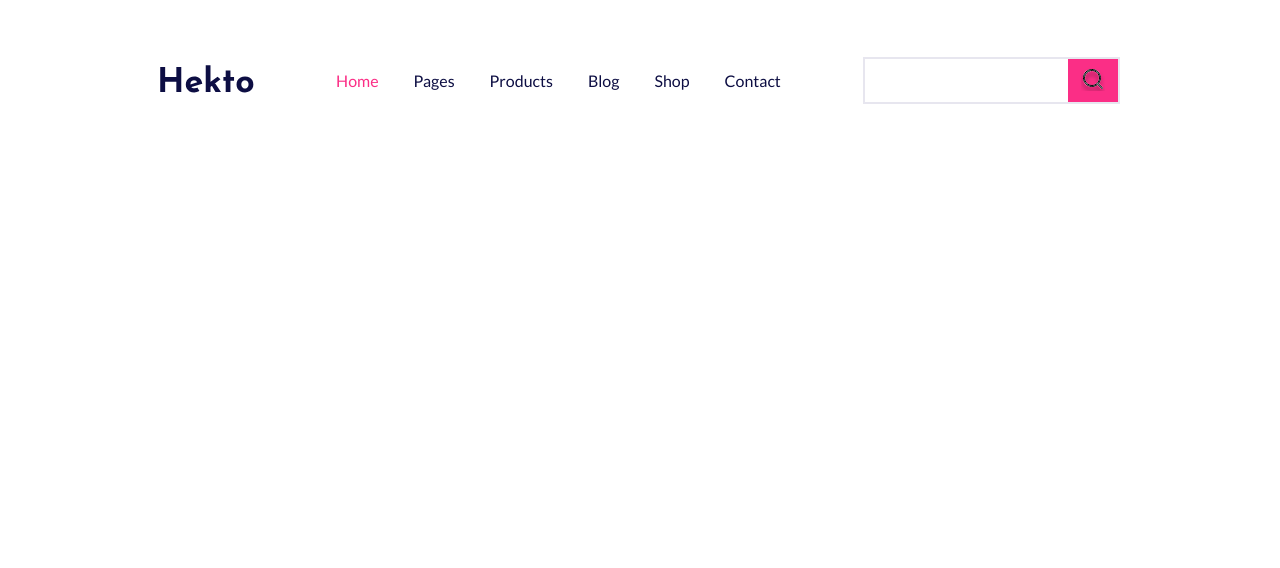
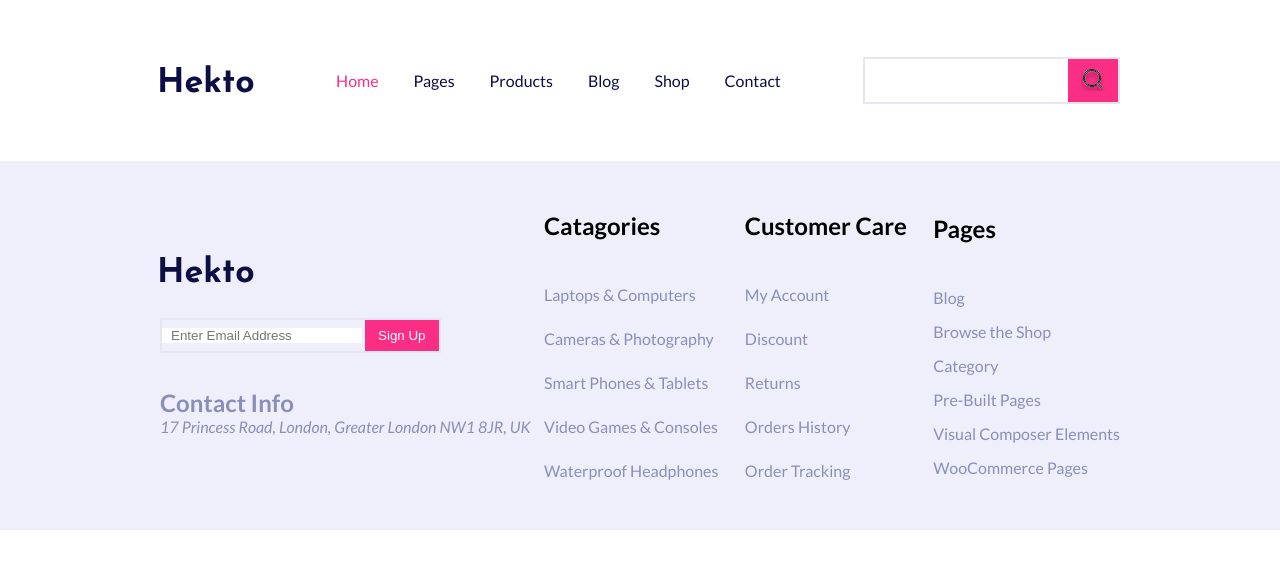
Before and after one commit to HanaFYasin/hekto15, a plain HTML site: page index.html in a window 1280 px wide. Drawn offline with Linux system fonts and the light colour scheme.

Commit message:
create footer section

```diff
--- a/assets/base.css
+++ b/assets/base.css
@@ -45,3 +45,35 @@ ul{
     width: calc(100% - 320px);
     margin: auto;
 }
+
+.text-white{
+    color: #fff;
+}
+
+.d-flex{
+    display: flex;
+}
+
+.flex-direction{
+    flex-direction: column;
+}
+
+.gap-1{
+    gap: 5px;
+}
+
+.gap-2{
+    gap: 10px;
+}
+
+.gap-3{
+    gap: 15px;
+}
+
+.gap-4{
+    gap: 20px;
+}
+
+.gap-5{
+    gap: 25px;
+}
--- a/assets/main.css
+++ b/assets/main.css
@@ -52,3 +52,25 @@ body{
         display: block;
     }
 }
+
+
+.footer{
+    background-color: #EEEFFB;
+    padding: 50px 0;
+}
+.footer a,.address-info{
+    color: #8A8FB9;
+}
+
+.footer-item{
+    gap: 45px;
+}
+
+.footer .left-side{
+    gap: 35px;
+    align-items: flex-start;
+}
+
+.footer .right-side{
+    width: 60%;
+}
--- a/index.html
+++ b/index.html
@@ -1,5 +1,6 @@
 <!DOCTYPE html>
 <html lang="en">
+
 <head>
     <meta charset="UTF-8">
     <meta name="viewport" content="width=device-width, initial-scale=1.0">
@@ -8,7 +9,9 @@
     <!--google fonts-->
     <link rel="preconnect" href="https://fonts.googleapis.com">
     <link rel="preconnect" href="https://fonts.gstatic.com" crossorigin>
-<link href="https://fonts.googleapis.com/css2?family=Lato:ital,wght@0,100;0,300;0,400;0,700;0,900;1,100;1,300;1,400;1,700;1,900&display=swap" rel="stylesheet">
+    <link
+        href="https://fonts.googleapis.com/css2?family=Lato:ital,wght@0,100;0,300;0,400;0,700;0,900;1,100;1,300;1,400;1,700;1,900&display=swap"
+        rel="stylesheet">
 
     <!--base file-->
     <link rel="stylesheet" href="./assets/base.css">
@@ -16,6 +19,7 @@
     <!--main file-->
     <link rel="stylesheet" href="./assets/main.css">
 </head>
+
 <body>
 
     <!--Header Section-->
@@ -24,7 +28,7 @@
         <div class="container">
             <div class="row">
 
-        <div class="logo" >
+                <div class="logo">
                     <a href="#">
                         <img src="./assets/img/logo/Hekto-logo.svg" alt="logo">
                     </a>
@@ -61,18 +65,86 @@
 
                 <div class="search">
                     <form>
-                <input type="text"/>
+                        <input type="text" />
                         <button type="submit">
                             <img src="./assets/img/public/search.svg" alt="icon_search">
                         </button>
                     </form>
                 </div>
 
-        <svg class="bar"  width="20px" xmlns="http://www.w3.org/2000/svg" viewBox="0 0 640 640"><!--!Font Awesome Free v7.0.1 by @fontawesome - https://fontawesome.com License - https://fontawesome.com/license/free Copyright 2025 Fonticons, Inc.--><path d="M96 160C96 142.3 110.3 128 128 128L512 128C529.7 128 544 142.3 544 160C544 177.7 529.7 192 512 192L128 192C110.3 192 96 177.7 96 160zM96 320C96 302.3 110.3 288 128 288L512 288C529.7 288 544 302.3 544 320C544 337.7 529.7 352 512 352L128 352C110.3 352 96 337.7 96 320zM544 480C544 497.7 529.7 512 512 512L128 512C110.3 512 96 497.7 96 480C96 462.3 110.3 448 128 448L512 448C529.7 448 544 462.3 544 480z"/></svg>
+                <svg class="bar" width="20px" xmlns="http://www.w3.org/2000/svg"
+                    viewBox="0 0 640 640"><!--!Font Awesome Free v7.0.1 by @fontawesome - https://fontawesome.com License - https://fontawesome.com/license/free Copyright 2025 Fonticons, Inc.-->
+                    <path
+                        d="M96 160C96 142.3 110.3 128 128 128L512 128C529.7 128 544 142.3 544 160C544 177.7 529.7 192 512 192L128 192C110.3 192 96 177.7 96 160zM96 320C96 302.3 110.3 288 128 288L512 288C529.7 288 544 302.3 544 320C544 337.7 529.7 352 512 352L128 352C110.3 352 96 337.7 96 320zM544 480C544 497.7 529.7 512 512 512L128 512C110.3 512 96 497.7 96 480C96 462.3 110.3 448 128 448L512 448C529.7 448 544 462.3 544 480z" />
+                </svg>
             </div>
         </div>
     </header>
 
 
+
+    <footer class="footer">
+        <div class="container">
+            <div class="row">
+                <div class="left-side d-flex flex-direction gap-2">
+                    <img src="./assets/img/logo/Hekto-logo.svg" alt="logo">
+
+
+                    <div class="search">
+                    <form>
+                        <input type="email" placeholder="Enter Email Address"/>
+                        <button type="submit" class="text-white">Sign Up</button>
+                    </form>
+                    </div>
+                    <div class="address-info">
+                    <h2>Contact Info</h2>
+                        <address>17 Princess Road, London, Greater London NW1 8JR, UK</address>
+                </div>
+
+                </div>
+
+                <div class="right-side">
+                    <div class="row">
+                    <div class="footer-item d-flex flex-direction gap-3">
+                        <h2>Catagories</h2>
+                        <nav class="d-flex flex-direction gap-5">
+                            <a href="#">Laptops & Computers</a>
+                            <a href="#">Cameras & Photography</a>
+                            <a href="#">Smart Phones & Tablets</a>
+                            <a href="#">Video Games & Consoles</a>
+                            <a href="#">Waterproof Headphones</a>
+                        </nav>
+                        </div>
+
+                        <div class="footer-item d-flex flex-direction gap-3">
+                        <h2>Customer Care</h2>
+                        <nav class="d-flex flex-direction gap-5">
+                            <a href="#">My Account</a>
+                            <a href="#">Discount</a>
+                            <a href="#">Returns</a>
+                            <a href="#">Orders History</a>
+                            <a href="#">Order Tracking</a>
+                        </nav>
+                    </div>
+
+                    <div class="footer-item d-flex flex-direction gap-3">
+                        <h2>Pages</h2>
+                        <nav class="d-flex flex-direction gap-3">
+                            <a href="#">Blog</a>
+                            <a href="#">Browse the Shop</a>
+                            <a href="#">Category</a>
+                            <a href="#">Pre-Built Pages</a>
+                            <a href="#">Visual Composer Elements</a>
+                            <a href="#">WooCommerce Pages</a>
+                        </nav>
+                    </div>
+                    </div>
+                </div>
+
+            </div>
+        </div>
+    </footer>
+
 </body>
+
 </html>
```
Lines whose indentation alone changed are shown as unchanged.
